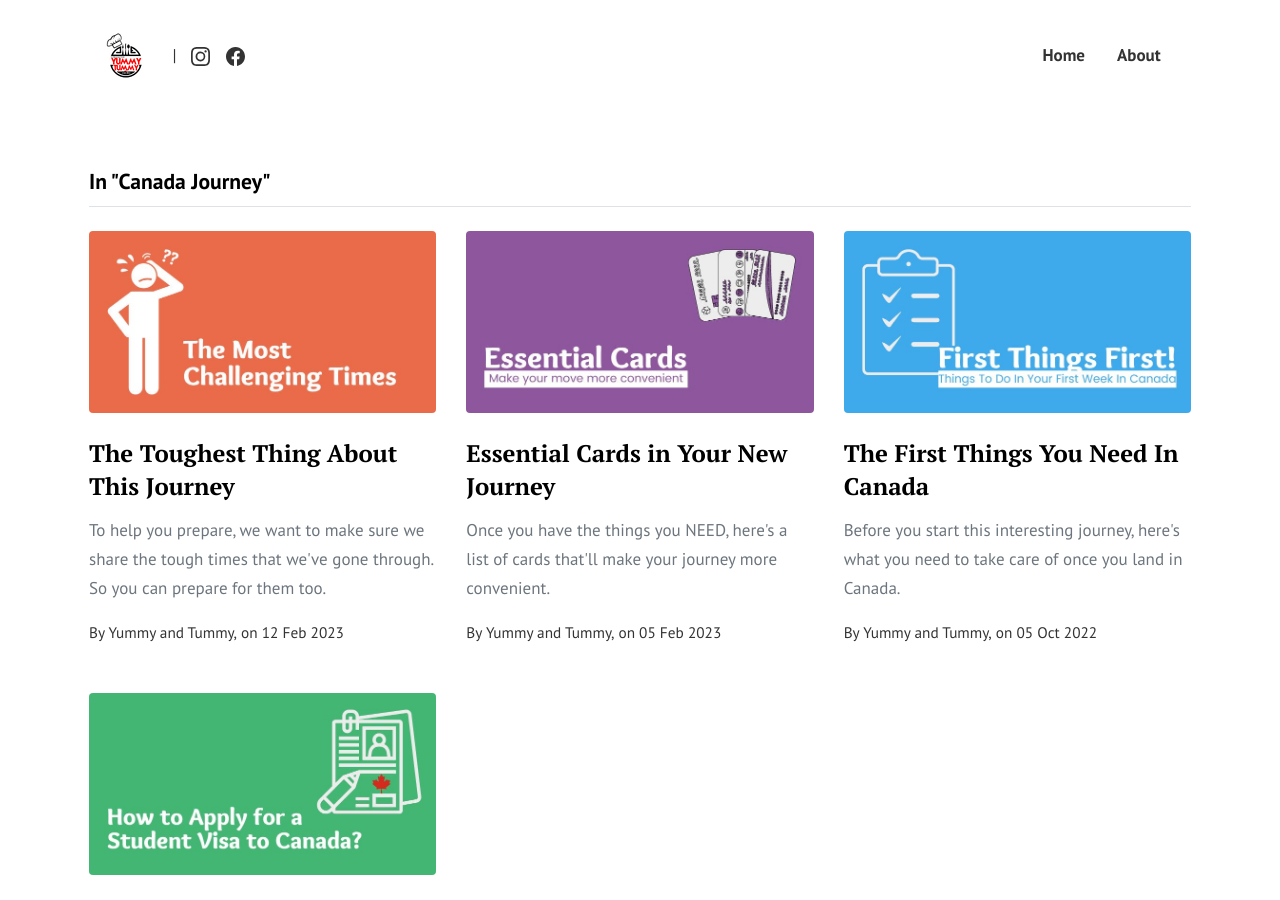
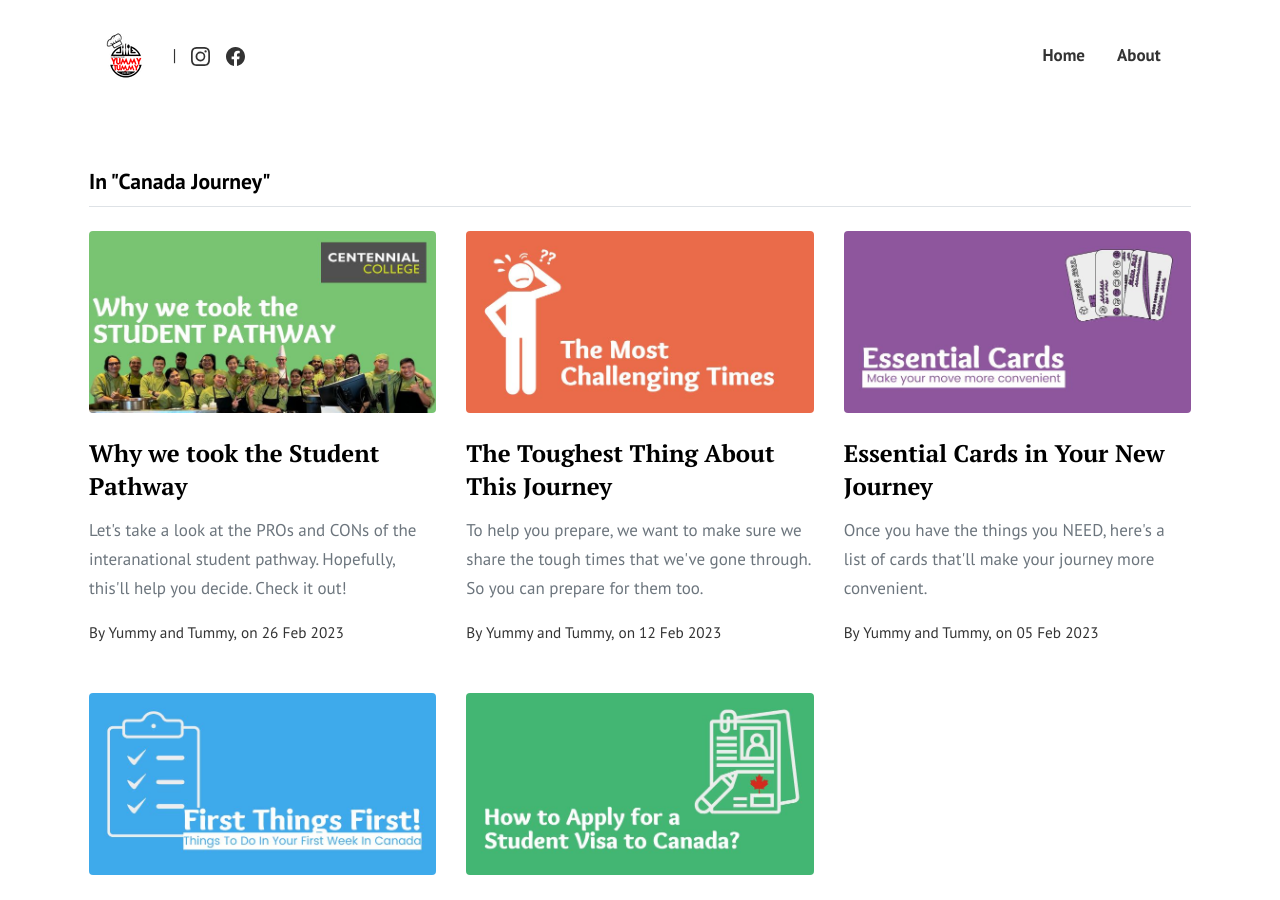
Before and after one commit to LakasNetwork/savore, a Jekyll site: the page built from pages/categories.html, in a window 1280 px wide and 900 px high. Built offline with Jekyll 4.4.1, drawn with Linux system fonts in a browser that asks for light colours.

Commit message:
Finalize YT-005

```diff
--- a/_drafts/why-we-chose-the-study-pathway.md
+++ b/_posts/2023-02-26-why-the-study-pathway.md
@@ -1,8 +1,8 @@
 ---
 layout:        post
-title:         "Our Reasons for Taking the Student Pathway"
-description:   ""
-date:
+title:         "Why we took the Student Pathway"
+description:   "Let's take a look at the PROs and CONs of the interanational student pathway. Hopefully, this'll help you decide. Check it out!"
+date:          2023-02-26 04:34:00 -05:00:00
 author:        yt
 categories:    [canada journey]
 image:         assets/images/thumbnails/YT-005.jpg
```
Also changed, not shown: assets/images/thumbnails/YT-005.jpg (added).
